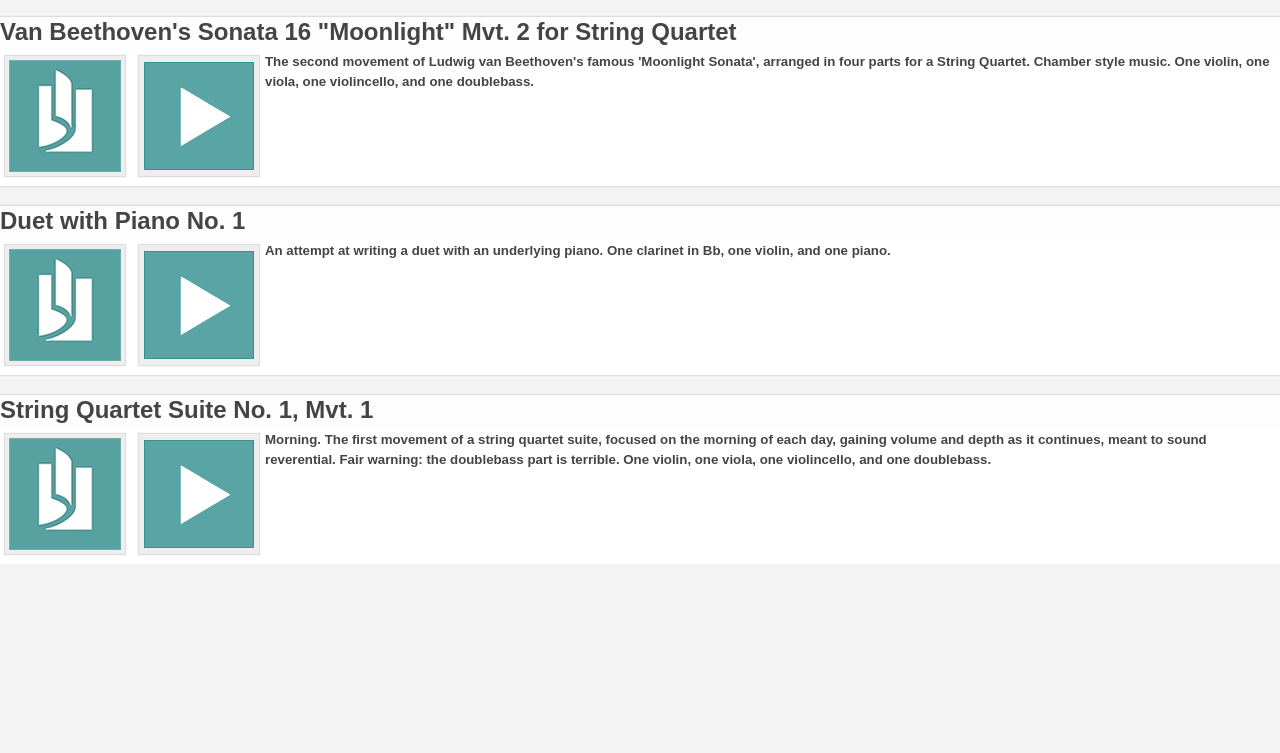
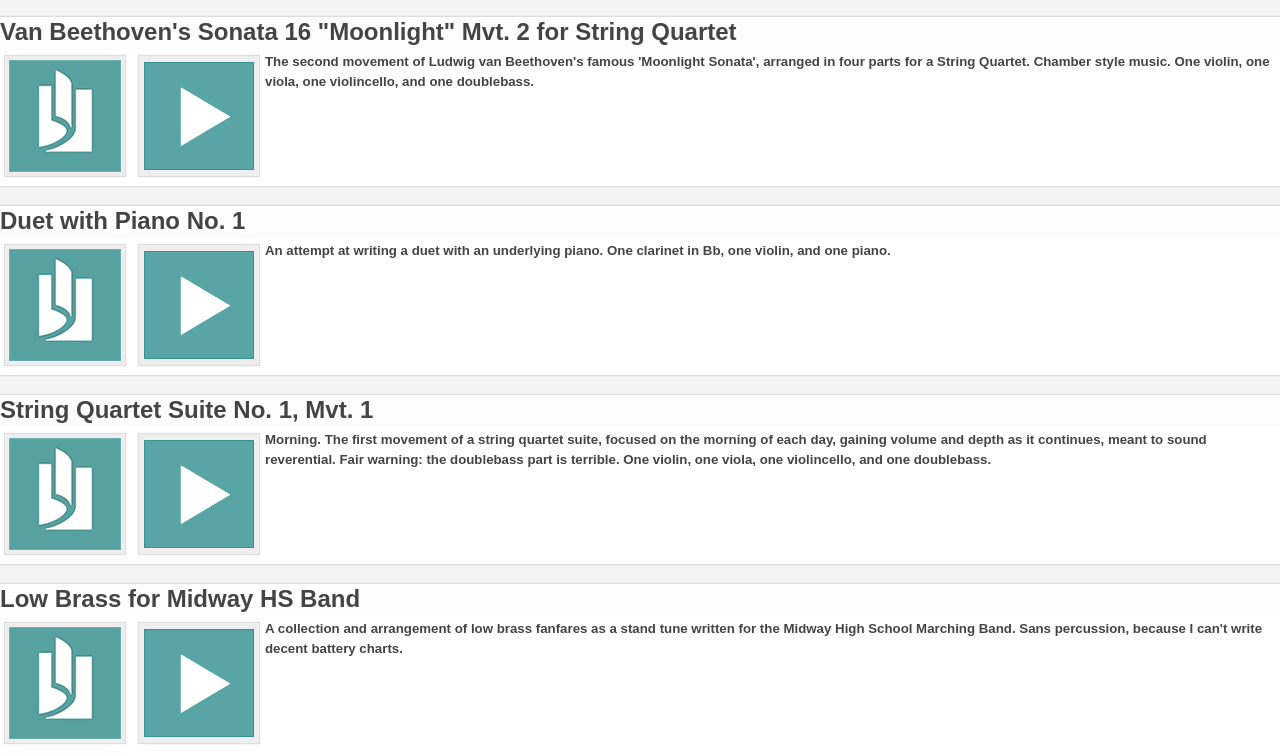
Before and after one commit to MarshallR/MarshallR.github.io, a plain HTML site: page music/index.html in a window 1280 px wide. Shown: the part 390-1143 px from the top of the page. Before the commit the page ends 954 px from the top, so only its background shows below. Drawn offline with Linux system fonts and the light colour scheme.

Commit message:
Low Brass
Sans percussion

```diff
--- a/music/index.html
+++ b/music/index.html
@@ -76,6 +76,16 @@
 				Morning. The first movement of a string quartet suite, focused on the morning of each day, gaining volume and depth as it continues, meant to sound reverential. Fair warning: the doublebass part is terrible. One violin, one viola, one violincello, and one doublebass.
 			</h5>
 		</section>
+		<section class="post">
+			<h1>Low Brass for Midway HS Band</h1>
+			<ul class="buttons">
+				<a href="./sheets/lowbrass.pdf" class="pdf"><li class="pdf"></li></a>
+				<a onclick="play('lowbrass'); return false;" href="./sounds/lowbrass.mp3" class="mp3"><li class="mp3"></li></a>
+			</ul>
+			<h5>
+				A collection and arrangement of low brass fanfares as a stand tune written for the Midway High School Marching Band. Sans percussion, because I can't write decent battery charts.
+			</h5>
+		</section>
 
 	</div>
 </div>
```
Also changed, not shown: 2 other files.
